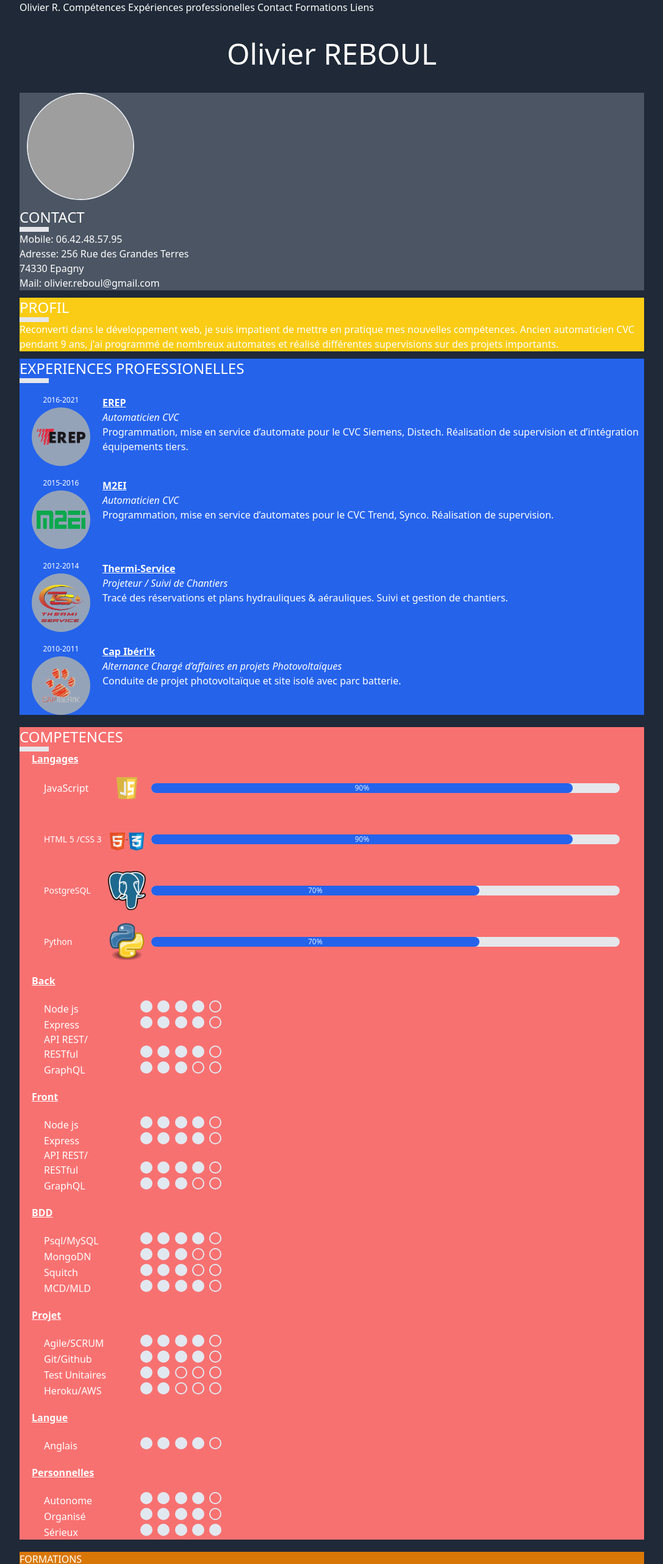
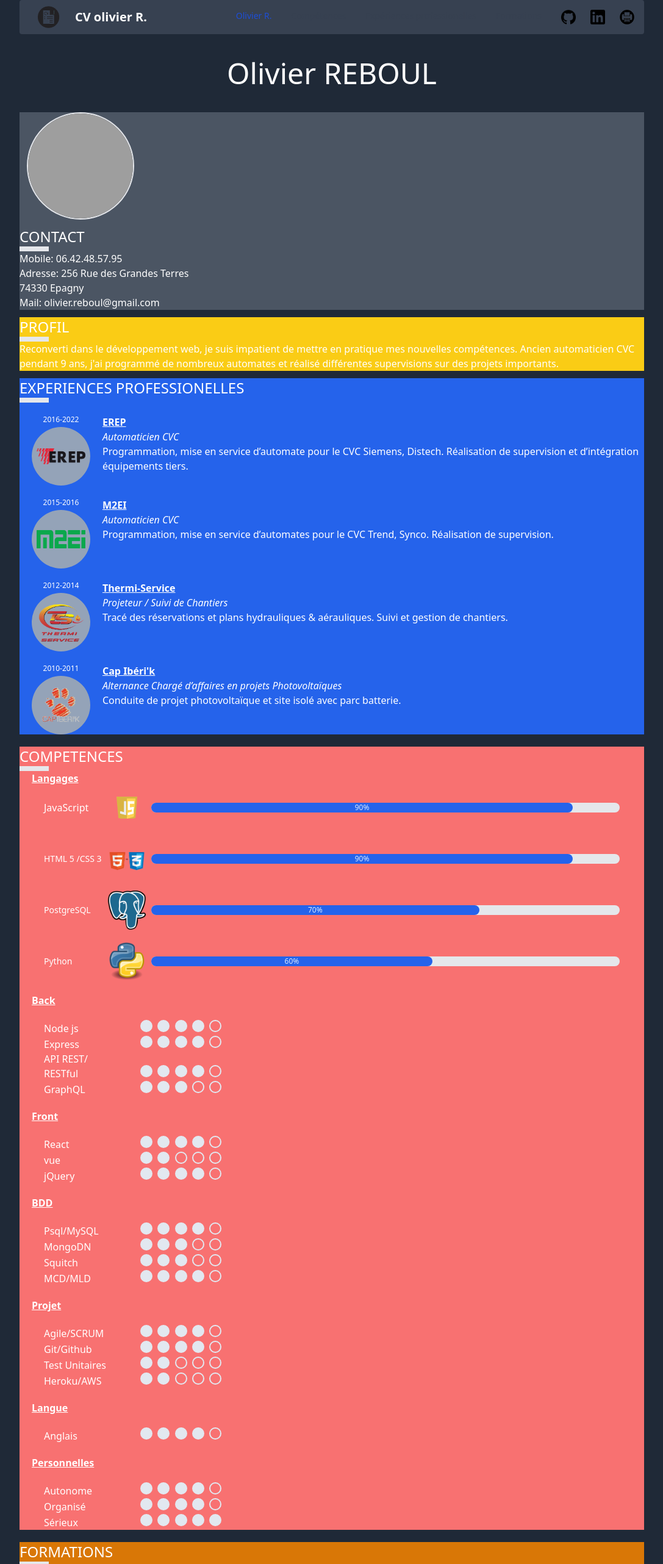
Before and after one commit to oliv42/CV-olivierR, a plain HTML site: page HTML/index.html in a window 1280 px wide. Shown: the top 2564 px of the page at 61% size, without its empty margins (96-1183 px from the left). Drawn offline with nearby package versions, Linux system fonts and the light colour scheme; grey boxes are pictures that could not be loaded; files whose address does not match are found by name.

Commit message:
footer + starting menu

```diff
--- a/HTML/index.html
+++ b/HTML/index.html
@@ -11,21 +11,48 @@
 
 <body class="bg-gray-800 text-white">
     <div class="container mx-3 mx-auto max-w-md lg:max-w-5xl">
-        <nav>
-            <div>
-                <a id="linkOlivierR" href="#">Olivier R.</a>
-                <a id="linkCompetences" class="nav-link" href="#bloc-competences">Comp&eacute;tences</a>
-                <a id="linkExpe" class="nav-link" href="#bloc-experiences">Exp&eacute;riences professionelles</a>
-                <a id="linkContact" class="nav-link" href="#bloc-contact">Contact</a>
-                <a id="linkFormations" class="nav-link" href="#bloc-formations">Formations</a>
-                <a id="linkFooter" class="nav-link" href="#bloc-footer">Liens</a>
+
+        <nav class="bg-gray-700 border-gray-200 px-2 sm:px-4 py-2.5 rounded">
+            <div class="container flex flex-wrap justify-between items-center mx-auto">
+            <a href="https://flowbite.com/" class="flex items-center">
+                <img src="../img/cv-logo.png" class="mr-3 h-6 sm:h-9" alt="cv Logo">
+                <span class="self-center text-xl font-semibold whitespace-nowrap dark:text-white">CV olivier R.
+                </span>
+            </a>
+            <button data-collapse-toggle="navbar-default" type="button" class="inline-flex items-center p-2 ml-3 text-sm text-gray-500 rounded-lg md:hidden hover:bg-gray-100 focus:outline-none focus:ring-2 focus:ring-gray-200 dark:text-gray-400 dark:hover:bg-gray-700 dark:focus:ring-gray-600" aria-controls="navbar-default" aria-expanded="false">
+                <span class="sr-only">Open main menu</span>
+                <svg class="w-6 h-6" aria-hidden="true" fill="currentColor" viewBox="0 0 20 20" xmlns="http://www.w3.org/2000/svg"><path fill-rule="evenodd" d="M3 5a1 1 0 011-1h12a1 1 0 110 2H4a1 1 0 01-1-1zM3 10a1 1 0 011-1h12a1 1 0 110 2H4a1 1 0 01-1-1zM3 15a1 1 0 011-1h12a1 1 0 110 2H4a1 1 0 01-1-1z" clip-rule="evenodd"></path></svg>
+            </button>
+            <div class="w-full md:block md:w-auto" id="navbar-default">
+                <ul class="flex flex-col mt-4 md:flex-row md:space-x-8 md:mt-0 md:text-sm md:font-medium">
+                <li>
+                    <a href="#bloc-contact" class="block py-2 pr-4 pl-3 text-white hover:bg-blue-600 rounded md:bg-transparent md:text-blue-700 md:p-0 dark:text-white" aria-current="page">Olivier R.</a>
+                </li>
+                <li>
+                    <a href="#bloc-competences" class="block py-2 pr-4 pl-3 text-gray-700 hover:bg-blue-600  border-b border-gray-100  md:border-0 md:hover:text-blue-700 md:p-0 dark:text-gray-400 md:dark:hover:text-white dark:hover:text-white  border-gray-700">Comp&eacute;tences</a>
+                </li>
+                <li>
+                    <a href="#bloc-experiences" class="block py-2 pr-4 pl-3 text-gray-700 border-b border-gray-100 hover:bg-gray-50 md:hover:bg-transparent md:border-0 md:hover:text-blue-700 md:p-0 dark:text-gray-400 md:dark:hover:text-white dark:hover:bg-gray-700 dark:hover:text-white md:dark:hover:bg-transparent dark:border-gray-700">Exp&eacute;riences professionelles</a>
+                </li>
+                <li>
+                    <a href="#bloc-formations" class="block py-2 pr-4 pl-3 text-gray-700 border-b border-gray-100 hover:bg-gray-50 md:hover:bg-transparent md:border-0 md:hover:text-blue-700 md:p-0 dark:text-gray-400 md:dark:hover:text-white dark:hover:bg-gray-700 dark:hover:text-white md:dark:hover:bg-transparent dark:border-gray-700">Formations</a>
+                </li>
+                <li class="flex space-x-6 justify-center">
+                    <a href="https://github.com/oliv42"><img src="../img/github.png" alt="logo github" class="h-6 w-6"></a>
+                        <a href="https://www.linkedin.com/in/olivier-reboul-052281140/"><img src="../img/linkedin.png" alt="logo linkedin" class="h-6 w-6"></a>
+                        <a href="blabla"><img src="../img/impression.png" alt="logo github" class="h-6 w-6"></a>
+                </li>
+                </ul>
+            </div>
             </div>
         </nav>
+
+
         <div id="bloc-contact">
             <div>
                 <h1 class="text-5xl text-center my-10">Olivier REBOUL</h1>
             </div>
-            <div id="bloc-contact" class="bg-gray-600">
+            <div class="bg-gray-600">
                 <div class="">
                     <img id="photoProfil" src="../img/photo-profil.png" alt="Photo Profil"
                         class="w-44 h-44 rounded-full mx-auto lg:mx-3 mb-3 border-2">
@@ -56,7 +83,7 @@
                 <hr class="border-4 w-12">
                 <article class="my-5 flex">
                     <div class="mx-5">
-                        <div class="text-center text-xs mb-1"><span>2016-2021</span></div>
+                        <div class="text-center text-xs mb-1"><span>2016-2022</span></div>
                         <div class="w-24 h-24 bg-slate-400 grid place-items-center rounded-full"><img
                                 src="./img/erep-logo.png" alt="Logo entreprise EREP"
                                 class="w-20 h-20 object-scale-down"></div>
@@ -195,7 +222,7 @@
                                 <div class="grow">
                                     <div class="w-full bg-gray-200 rounded-full dark:bg-gray-300">
                                         <div class="bg-blue-600 text-xs font-medium text-blue-100 text-center p-0.5 leading-none rounded-full"
-                                            style="width: 70%"> 70%</div>
+                                            style="width: 60%"> 60%</div>
                                     </div>
                                 </div>
                             </article>
@@ -241,7 +268,7 @@
                             <article class="m-5">
                                 <div>
                                     <div>
-                                        <div class="inline-block mr-5 w-[132px]">Node js</div>
+                                        <div class="inline-block mr-5 w-[132px]">React</div>
                                         <div class="mx-0.5 w-5 h-5 rounded-full bg-slate-200 inline-block border-2 border-slate-200"></div>
                                         <div class="mx-0.5 w-5 h-5 rounded-full bg-slate-200 inline-block border-2 border-slate-200"></div>
                                         <div class="mx-0.5 w-5 h-5 rounded-full bg-slate-200 inline-block border-2 border-slate-200"></div>
@@ -249,27 +276,19 @@
                                         <div class="mx-0.5 w-5 h-5 rounded-full inline-block border-2 border-slate-200"></div>
                                     </div>
                                     <div>
-                                        <div class="inline-block mr-5 w-[132px]">Express</div>
+                                        <div class="inline-block mr-5 w-[132px]">vue</div>
+                                        <div class="mx-0.5 w-5 h-5 rounded-full bg-slate-200 inline-block border-2 border-slate-200"></div>
+                                        <div class="mx-0.5 w-5 h-5 rounded-full bg-slate-200 inline-block border-2 border-slate-200"></div>
+                                        <div class="mx-0.5 w-5 h-5 rounded-full inline-block border-2 border-slate-200"></div>
+                                        <div class="mx-0.5 w-5 h-5 rounded-full inline-block border-2 border-slate-200"></div>
+                                        <div class="mx-0.5 w-5 h-5 rounded-full inline-block border-2 border-slate-200"></div>
+                                    </div>
+                                    <div>
+                                        <div class="inline-block mr-5 w-[132px]">jQuery</div>
                                         <div class="mx-0.5 w-5 h-5 rounded-full bg-slate-200 inline-block border-2 border-slate-200"></div>
                                         <div class="mx-0.5 w-5 h-5 rounded-full bg-slate-200 inline-block border-2 border-slate-200"></div>
                                         <div class="mx-0.5 w-5 h-5 rounded-full bg-slate-200 inline-block border-2 border-slate-200"></div>
                                         <div class="mx-0.5 w-5 h-5 rounded-full bg-slate-200 inline-block border-2 border-slate-200"></div>
-                                        <div class="mx-0.5 w-5 h-5 rounded-full inline-block border-2 border-slate-200"></div>
-                                    </div>
-                                    <div>
-                                        <div class="inline-block mr-5 w-[132px]">API REST/ RESTful</div>
-                                        <div class="mx-0.5 w-5 h-5 rounded-full bg-slate-200 inline-block border-2 border-slate-200"></div>
-                                        <div class="mx-0.5 w-5 h-5 rounded-full bg-slate-200 inline-block border-2 border-slate-200"></div>
-                                        <div class="mx-0.5 w-5 h-5 rounded-full bg-slate-200 inline-block border-2 border-slate-200"></div>
-                                        <div class="mx-0.5 w-5 h-5 rounded-full bg-slate-200 inline-block border-2 border-slate-200"></div>
-                                        <div class="mx-0.5 w-5 h-5 rounded-full inline-block border-2 border-slate-200"></div>
-                                    </div>
-                                    <div>
-                                        <div class="inline-block mr-5 w-[132px]">GraphQL</div>
-                                        <div class="mx-0.5 w-5 h-5 rounded-full bg-slate-200 inline-block border-2 border-slate-200"></div>
-                                        <div class="mx-0.5 w-5 h-5 rounded-full bg-slate-200 inline-block border-2 border-slate-200"></div>
-                                        <div class="mx-0.5 w-5 h-5 rounded-full bg-slate-200 inline-block border-2 border-slate-200"></div>
-                                        <div class="mx-0.5 w-5 h-5 rounded-full inline-block border-2 border-slate-200"></div>
                                         <div class="mx-0.5 w-5 h-5 rounded-full inline-block border-2 border-slate-200"></div>
                                     </div>
                                 </div>
@@ -395,24 +414,26 @@
                 </div>
                 <div>
                     <div id="bloc-formations" class="bg-amber-600">
-                        <h4 class="mt-3 text-xl lg:text-2xl"></h4>FORMATIONS</h4>
+                        <h4 class="mt-3 text-xl lg:text-2xl">FORMATIONS</h4>
                         <hr class="border-4 w-12">
-                        <article>
-                            <span>2022</span>
-                            <p>Formation Web developpeur avec l'école O'Clock</p>
-                        </article>
-                        <article>
-                            <span>2011</span>
-                            <p>Licence en alternance Energies renouvelables avec l’organisme Tétras à Annecy le Vieux
-                                (74).</p>
-                        </article>
-                        <article>
-                            <span>2008</span>
-                            <p>Licence Système Embarqué à l’IUT de Grenoble (38).</p>
-                        </article>
-                        <article>
-                            <span>2007</span>
-                            <p>DUT Génie Électrotechnique et Informatique Industrielle</p>
+                        <article class="m-5">
+                            <div >
+                                <span>2022</span>
+                                <p class="mx-5 text-sm">Formation Web developpeur avec l'école O'Clock</p>
+                            </div>
+                            <div >
+                                <span>2011</span>
+                                <p class="mx-5 text-sm">Licence en alternance Energies renouvelables avec l’organisme Tétras à Annecy le Vieux
+                                    (74).</p>
+                            </div>
+                            <div >
+                                <span>2008</span>
+                                <p class="mx-5 text-sm">Licence Système Embarqué à l’IUT de Grenoble (38).</p>
+                            </div>
+                            <div >
+                                <span>2007</span>
+                                <p class="mx-5 text-sm">DUT Génie Électrotechnique et Informatique Industrielle</p>
+                            </div>
                         </article>
                     </div>
                 </div>
@@ -421,14 +442,14 @@
 
         <div>
             <footer id="bloc-footer" class="bg-emerald-600">
-                <ul>
-                    <li><a href="https://github.com/oliv42">Github</a></li>
-                    <!-- Todo Vérifier si le lien est correcte -->
-                    <li><a href="https://www.linkedin.com/in/olivier-reboul-052281140/">linkedin</a></li>
-                    <!-- A voir pour faire une feuille CSS -->
-                    <li><a href="blabla"></a>Imprimer CV</li>
+                <hr class="border-2 w-4/5 mx-auto my-3">
+                <ul class="flex space-x-6 justify-center">
+                    <a href="https://github.com/oliv42"><img src="../img/github.png" alt="logo github" class="h-6 w-6"></a>
+                    <a href="https://www.linkedin.com/in/olivier-reboul-052281140/"><img src="../img/linkedin.png" alt="logo linkedin" class="h-6 w-6"></a>
+                    <!-- Todo A voir pour faire une feuille CSS + script dimpression-->
+                    <a href="blabla"><img src="../img/impression.png" alt="logo github" class="h-6 w-6"></a>
                 </ul>
-                <small>&copy; Copyright 2022, Réalisé par Olivier Reboul</small>
+                <div class="text-center text-xs mt-3">&copy; Copyright 2022, Réalisé par Olivier Reboul</div>
             </footer>
         </div>
     </div>
```
Also changed, not shown: img/cv-logo.png (added), img/github.png (added), img/impression.jpg (added), img/impression.png (added), img/linkedin.png (added), script/script.js (added).
